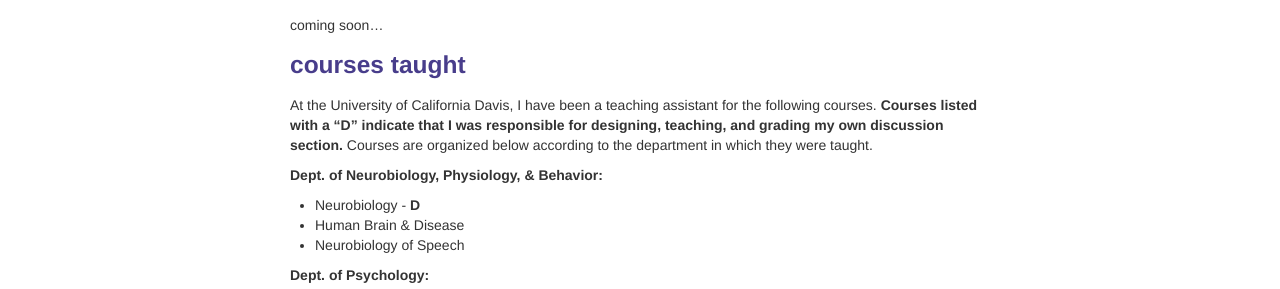
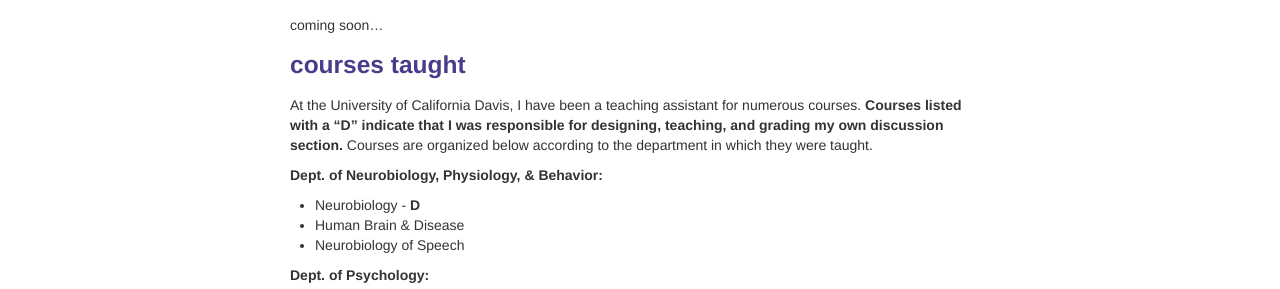
Before and after one commit to lkfink/lkfink.github.io, a Jekyll site: the page built from pages/teaching.md, in a window 1280 px wide. Shown: the part 249-538 px from the top of the page. Built offline with Jekyll 4.4.1, drawn with Linux system fonts in a browser that asks for light colours.

Commit message:
Update teaching.md

```diff
--- a/pages/teaching.md
+++ b/pages/teaching.md
@@ -20,7 +20,7 @@
 coming soon...
 
 ### <a name="current"></a>courses taught
-At the University of California Davis, I have been a teaching assistant for the following courses. **Courses listed with a "D" indicate that I was responsible for designing, teaching, and grading my own discussion section.** Courses are organized below according to the department in which they were taught.
+At the University of California Davis, I have been a teaching assistant for numerous courses. **Courses listed with a "D" indicate that I was responsible for designing, teaching, and grading my own discussion section.** Courses are organized below according to the department in which they were taught.
 
 **Dept. of Neurobiology, Physiology, & Behavior:**
 - Neurobiology - **D**
```
